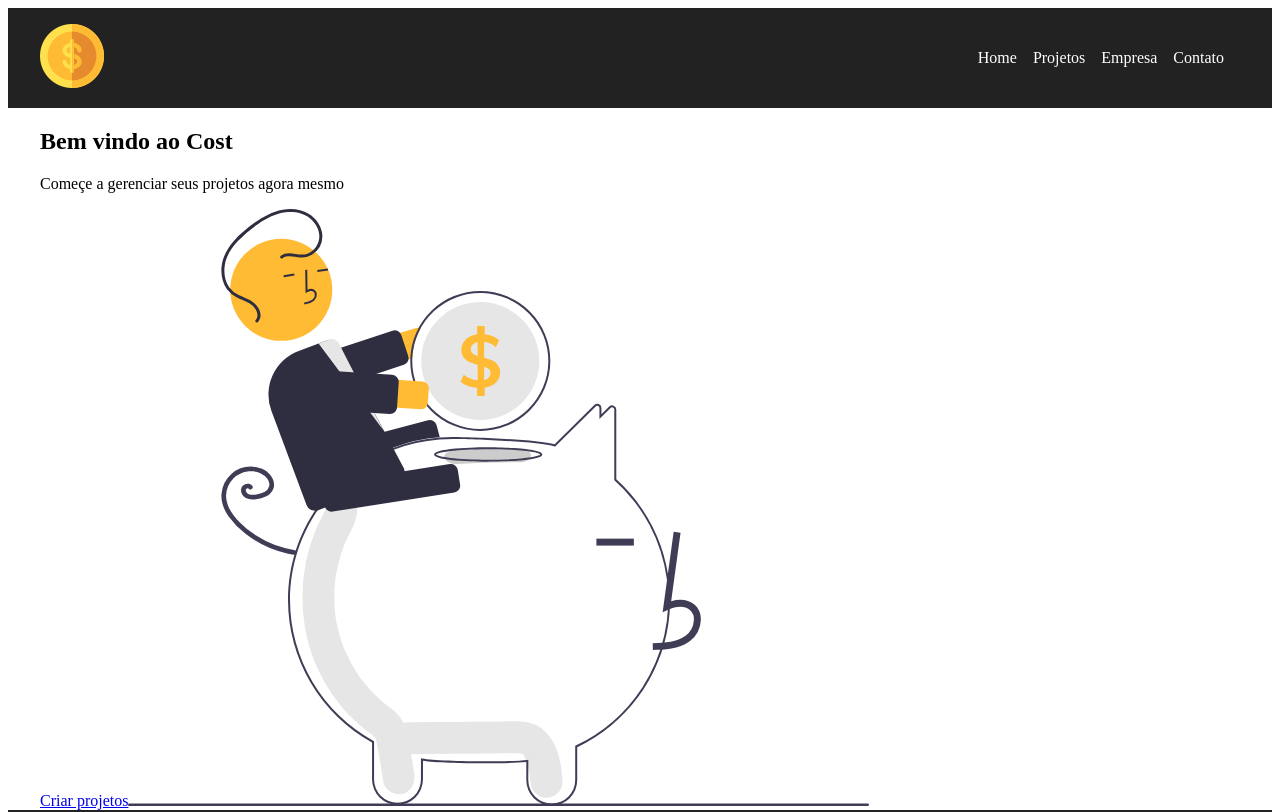
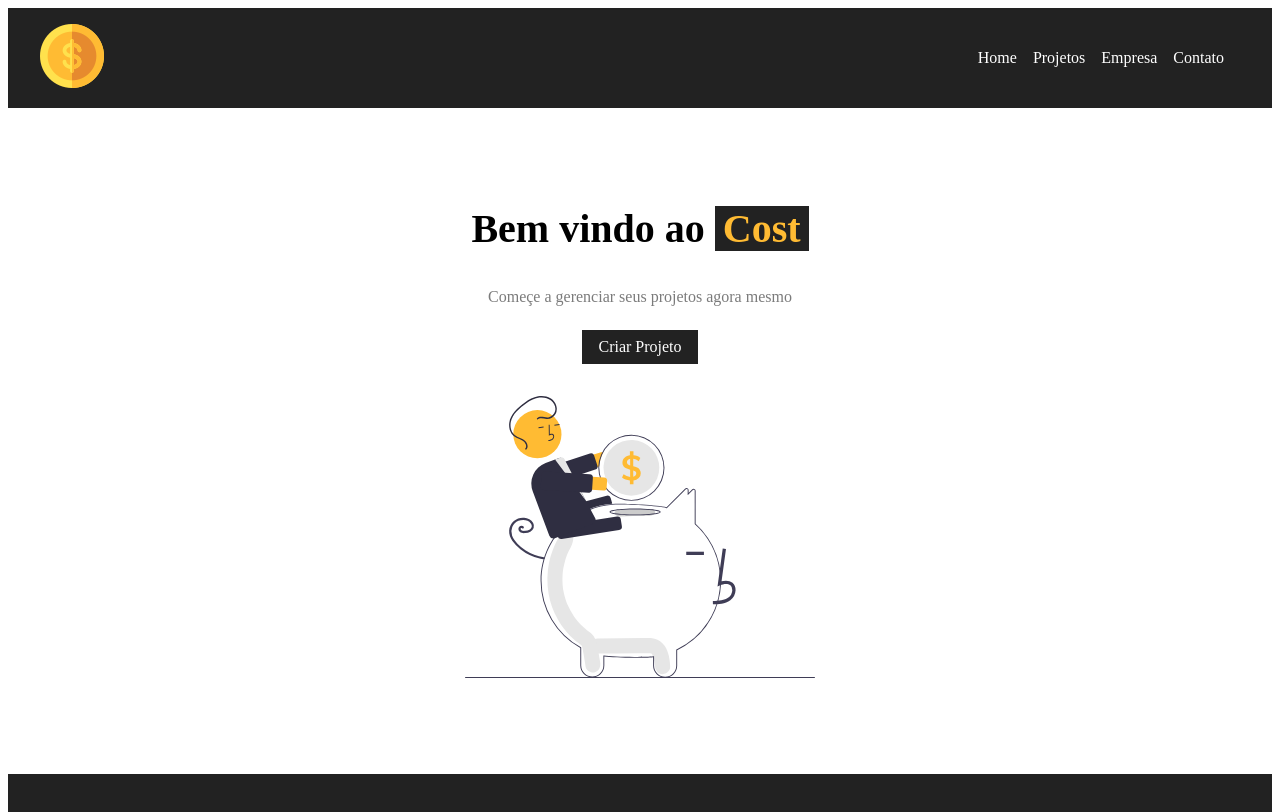
Before and after one commit to michael-petterson-06/Projeto-Costs-Mike, a React (Create React App) app in the folder costs/: page / in a window 1280 px wide. Shown: the top 812 px of the page. Built offline with nearby package versions, Linux system fonts and the light colour scheme.

Commit message:
estilizando Home

```diff
--- /dev/null
+++ b/costs/src/components/layout/LinkButton.js
@@ -0,0 +1,13 @@
+import { Link } from 'react-router-dom';
+
+import Styles from './LinkButton.module.css';
+
+function LinkButton({to, text}) {
+    return (
+        <Link className={Styles.btn} to={ to }>
+            { text }
+        </Link>
+    )
+}
+
+export default LinkButton
--- /dev/null
+++ b/costs/src/components/layout/LinkButton.module.css
@@ -0,0 +1,12 @@
+.btn {
+    background-color: #222;
+    color: #fff;
+    padding: 0.5em 1em;
+    text-decoration: none;
+    transition: 0.5s;
+}
+
+
+.btn:hover {
+    color: #ffbb33;
+}
--- a/costs/src/components/pages/Home.js
+++ b/costs/src/components/pages/Home.js
@@ -1,11 +1,14 @@
+import Styles from './Home.module.css'
+
 import savings from '../../img/savings.svg'
+import LinkButton from '../layout/LinkButton';
 
 function Home () {
     return (
-        <section>
+        <section className={ Styles.home_container}>
             <h1>Bem vindo ao <span>Cost</span></h1>
             <p>Começe a gerenciar seus projetos agora mesmo</p>
-            <a href='/'>Criar projetos</a>
+            <LinkButton to='/newproject' text='Criar Projeto'/>
             <img src={ savings } alt='Cost'/>
         </section>
 
--- /dev/null
+++ b/costs/src/components/pages/Home.module.css
@@ -0,0 +1,33 @@
+.home_container {
+    width: 100%;
+    display: flex;
+    flex-direction: column;
+    align-items: center;
+    justify-content: center;
+    padding: 4em;
+}
+
+
+.home_container h1 {
+    font-size: 2.5em;
+    margin-bottom: .5em;
+}
+
+
+.home_container span {
+    color: #Ffbb33;
+    padding: 0 .2em;
+    background-color: #222;
+}
+
+
+.home_container p {
+    margin-bottom: 1.5em;
+    color: #7b7b7b;
+}
+
+
+.home_container img {
+    width: 350px;
+    margin: 2em 0;
+}
```
